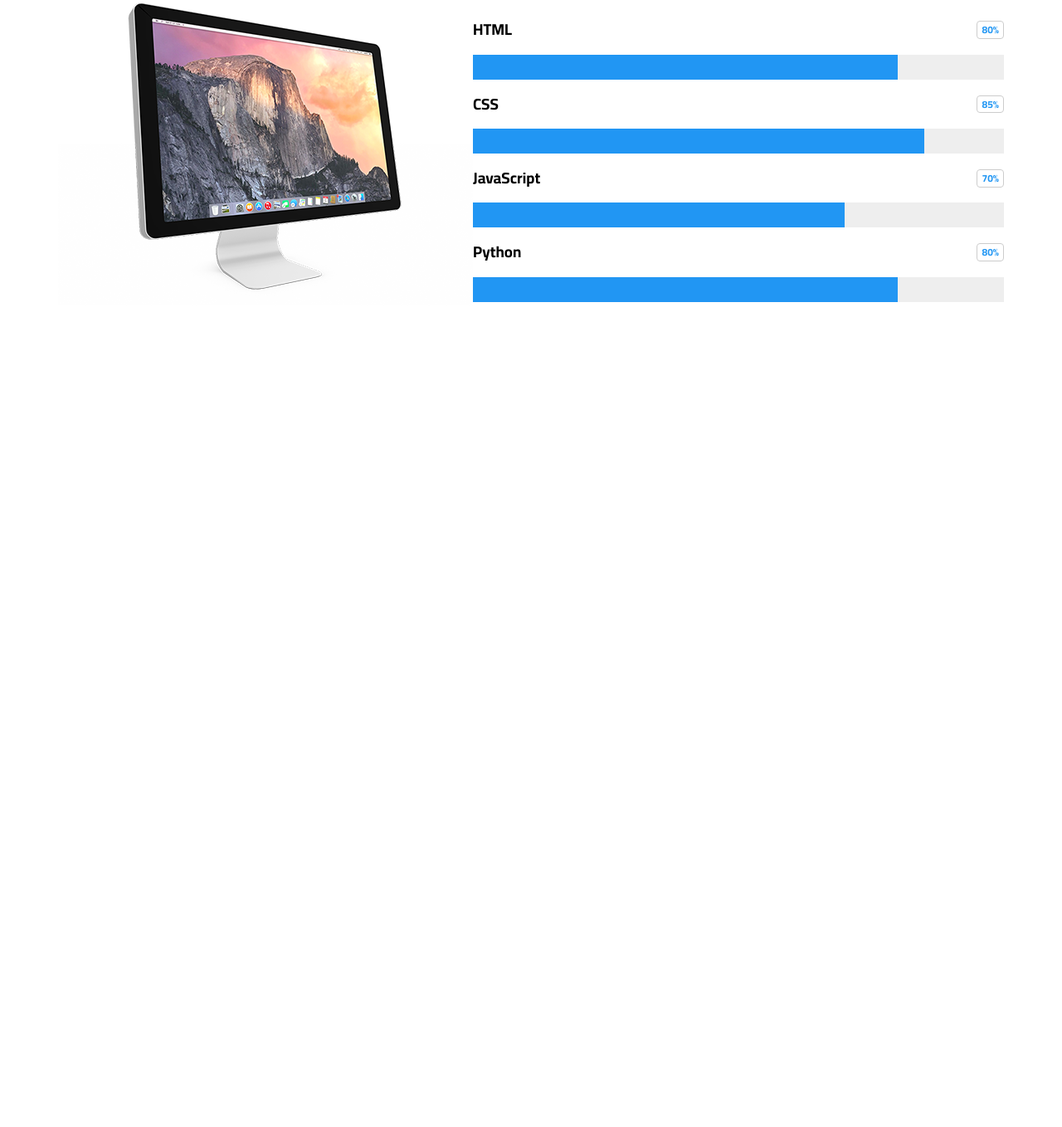
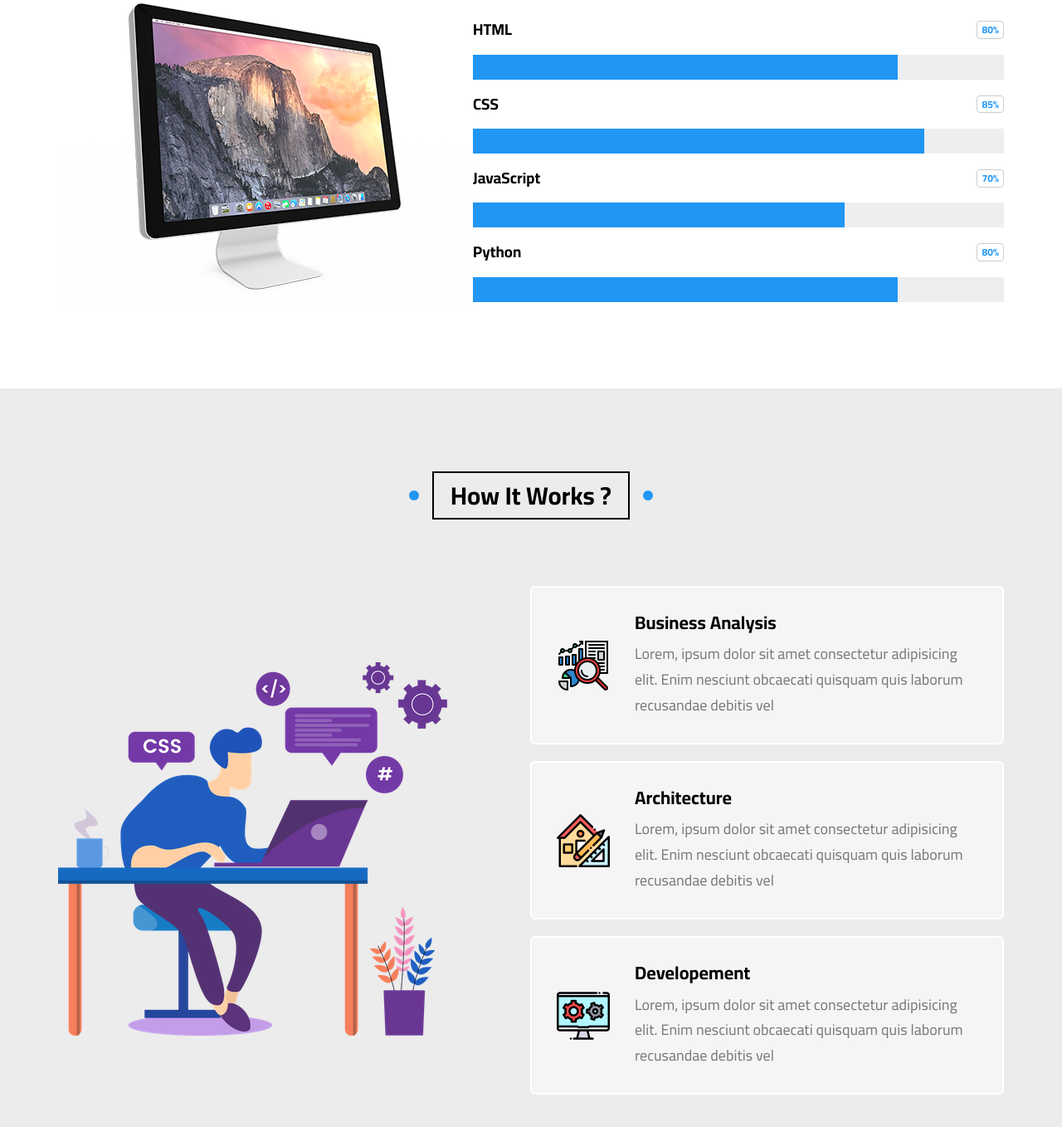
Before and after one commit to Omar-majdi/Elzero-Template-practice, a plain HTML site: page index.html in a window 1280 px wide. Shown: the part 7841-9199 px from the top of the page at 83% size. Before the commit the page ends 8309 px from the top, so only its background shows below. Drawn offline with Linux system fonts and the light colour scheme.

Commit message:
Work Steps Section.

```diff
--- a/css/elzero.css
+++ b/css/elzero.css
@@ -908,6 +908,97 @@ ul {
   background-color: var(--main-color);
 }
 /* End Skills */
+/* Start Work Steps */
+.work-steps {
+  padding-top: var(--main-padding-top);
+  padding-bottom: var(--main-padding-bottom);
+  position: relative;
+  background-color: var(--section-background);
+}
+
+.work-steps .container {
+  display: flex;
+  align-items: center;
+  justify-content: space-between;
+}
+
+@media (max-width: 991px) {
+  .work-steps .container {
+    flex-direction: column;
+  }
+}
+
+.work-steps .image {
+  max-width: 100%;
+  margin-right: 100px;
+}
+
+@media (max-width: 991px) {
+  .work-steps .image {
+    margin: 0 0 50px;
+  }
+}
+
+.work-steps .info .box {
+  background-color: #f6f5f5;
+  padding: 30px;
+  margin-bottom: 20px;
+  border-radius: 6px;
+  display: flex;
+  align-items: center;
+  border: 2px solid white;
+  position: relative;
+  z-index: 1;
+}
+
+@media (max-width: 767px) {
+  .work-steps .info .box {
+    flex-direction: column;
+    text-align: center;
+  }
+}
+
+.work-steps .info .box::before {
+  content: '';
+  left: 50%;
+  top: 50%;
+  position: absolute;
+  width: 0;
+  height: 0;
+  transform: translate(-50%, -50%);
+  background-color: #ededed;
+  z-index: -1;
+  transition: var(--main-transition);
+}
+
+.work-steps .info .box:hover::before {
+  width: 100%;
+  height: 100%;
+}
+
+.work-steps .info .box img {
+  width: 64px;
+  margin-right: 30px;
+}
+
+@media (max-width: 767px) {
+  .work-steps .info .box img {
+    margin: 0 0 30px;
+  }
+}
+
+.work-steps .info .box h3 {
+  margin: 0;
+  font-size: 22px;
+}
+
+.work-steps .info .box p {
+  color: #777;
+  line-height: 1.7;
+  margin: 10px 0 0;
+  font-size: 18px;
+}
+/* End Work Steps */
 
 /* Start Animation */
 @keyframes up-and-down {
--- a/index.html
+++ b/index.html
@@ -690,6 +690,44 @@
     </div>
     <!-- End Skills -->
     <!-- Start Work Steps -->
+    <div class="work-steps" id="work-steps">
+      <h2 class="main-title">How It Works ?</h2>
+      <div class="container">
+        <img src="imgs/work-steps.png" alt="" class="image" />
+        <div class="info">
+          <div class="box">
+            <img src="imgs/work-steps-1.png" alt="" />
+            <div class="text">
+              <h3>Business Analysis</h3>
+              <p>
+                Lorem, ipsum dolor sit amet consectetur adipisicing elit. Enim
+                nesciunt obcaecati quisquam quis laborum recusandae debitis vel
+              </p>
+            </div>
+          </div>
+          <div class="box">
+            <img src="imgs/work-steps-2.png" alt="" />
+            <div class="text">
+              <h3>Architecture</h3>
+              <p>
+                Lorem, ipsum dolor sit amet consectetur adipisicing elit. Enim
+                nesciunt obcaecati quisquam quis laborum recusandae debitis vel
+              </p>
+            </div>
+          </div>
+          <div class="box">
+            <img src="imgs/work-steps-3.png" alt="" />
+            <div class="text">
+              <h3>Developement</h3>
+              <p>
+                Lorem, ipsum dolor sit amet consectetur adipisicing elit. Enim
+                nesciunt obcaecati quisquam quis laborum recusandae debitis vel
+              </p>
+            </div>
+          </div>
+        </div>
+      </div>
+    </div>
     <!-- End Work Steps -->
     <!-- Start Events -->
     <!-- End Events -->
```
